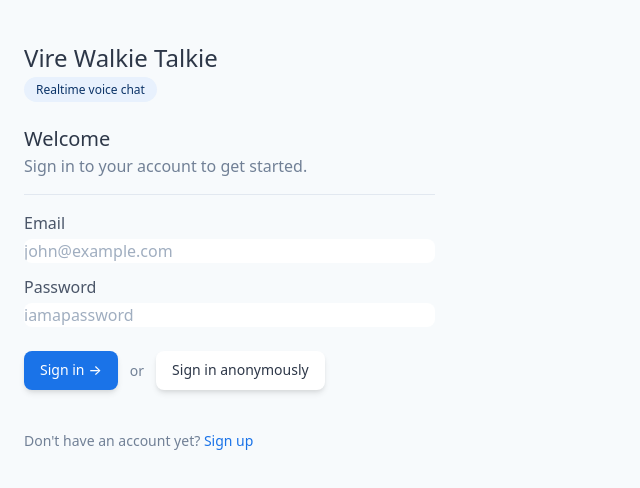
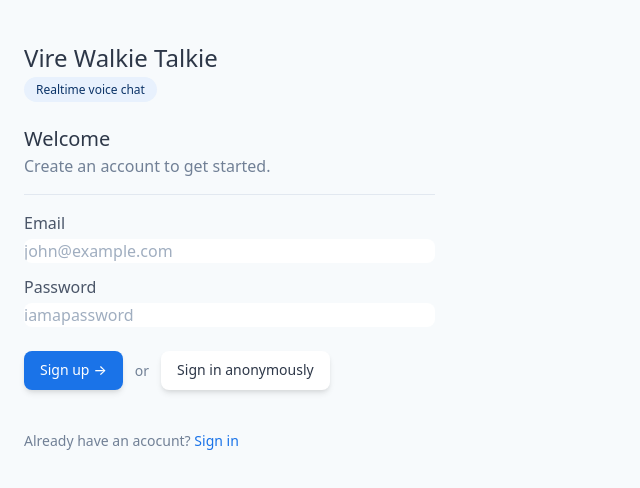
Before and after one commit to FihlaTV/vire, a Vue app: page / in a window 1280 px wide. Both pictures are taken after a click on the link "Sign up". Shown: the top 488 px of the page, without its empty margins (0-640 px from the left). Built offline with nearby package versions, Linux system fonts and the light colour scheme; no server answers; what @tailwindcss/custom-forms, tailwindcss-spinner, vuefire would draw is missing.

Commit message:
Add sign in, sign up form transition

```diff
--- a/src/components/Login.vue
+++ b/src/components/Login.vue
@@ -1,6 +1,6 @@
 <template>
     <div>
-        <p class="text-gray-600">Sign in to your account to get started.</p>
+        <p class="text-gray-600">{{ newUser ? 'Create an' : 'Sign in to your' }} account to get started.</p>
 
         <hr class="mt-4">
 
@@ -28,7 +28,7 @@
                     </span>
 
                     <span v-else>
-                        <span>Sign in</span>
+                        <span>{{ newUser ? 'Sign up' : 'Sign in' }}</span>
                         <span class="ml-1">&rarr;</span>
                     </span>
                 </button>
@@ -47,8 +47,12 @@
             </div>
         </div>
 
-        <div class="mt-10">
-            <p class="text-sm text-gray-600">Don't have an account yet? <a href="#" class="text-blue-500 hover:text-blue-600">Sign up</a></p>
+        <div class="mt-10" v-if="newUser">
+            <p class="text-sm text-gray-600">Already have an acocunt? <a href="#" @click.prevent="newUser = false" class="text-blue-500 hover:text-blue-600">Sign in</a></p>
+        </div>
+
+        <div class="mt-10" v-else>
+            <p class="text-sm text-gray-600">Don't have an account yet? <a href="#" @click.prevent="newUser = true" class="text-blue-500 hover:text-blue-600">Sign up</a></p>
         </div>
     </div>
 </template>
```
